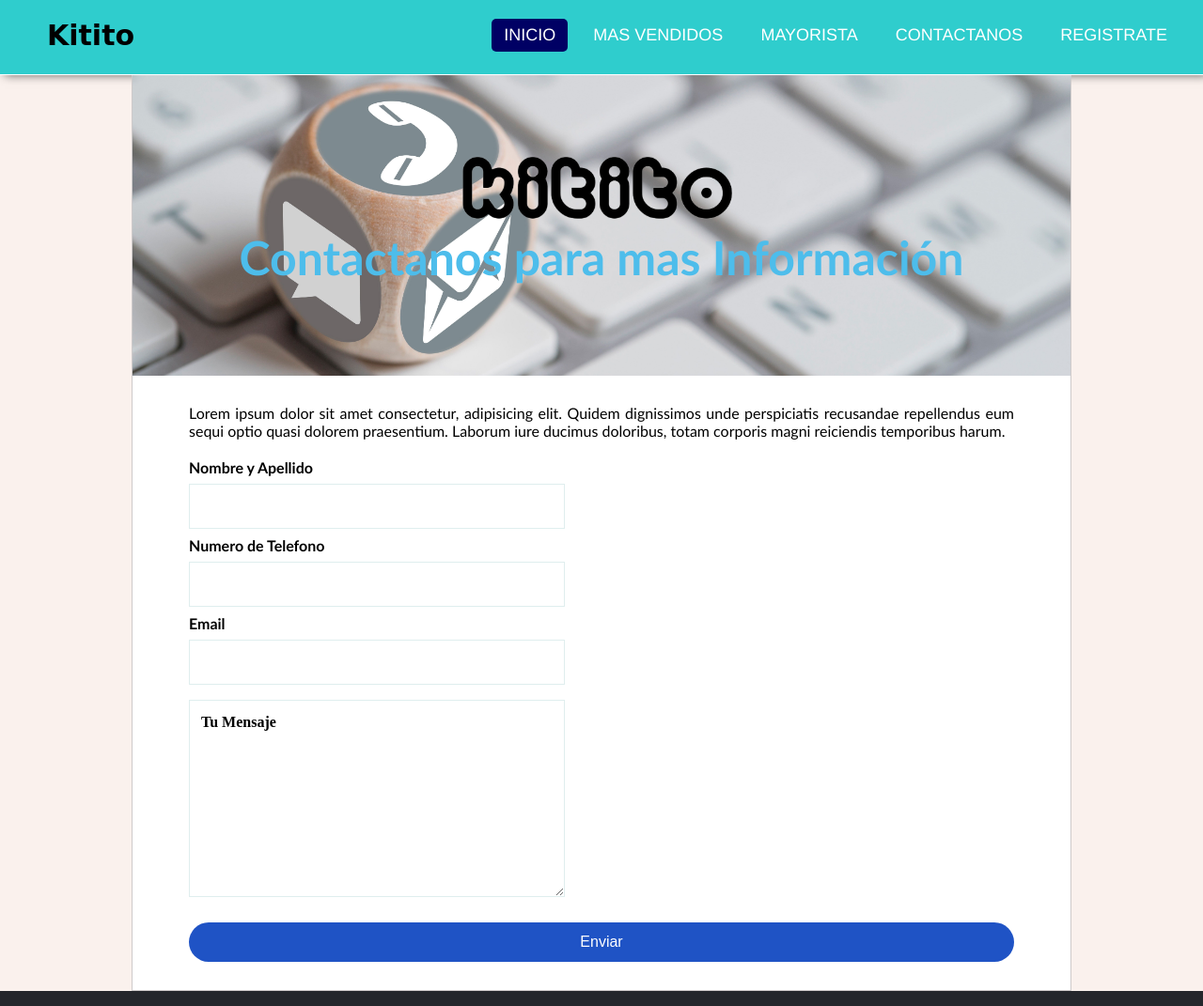
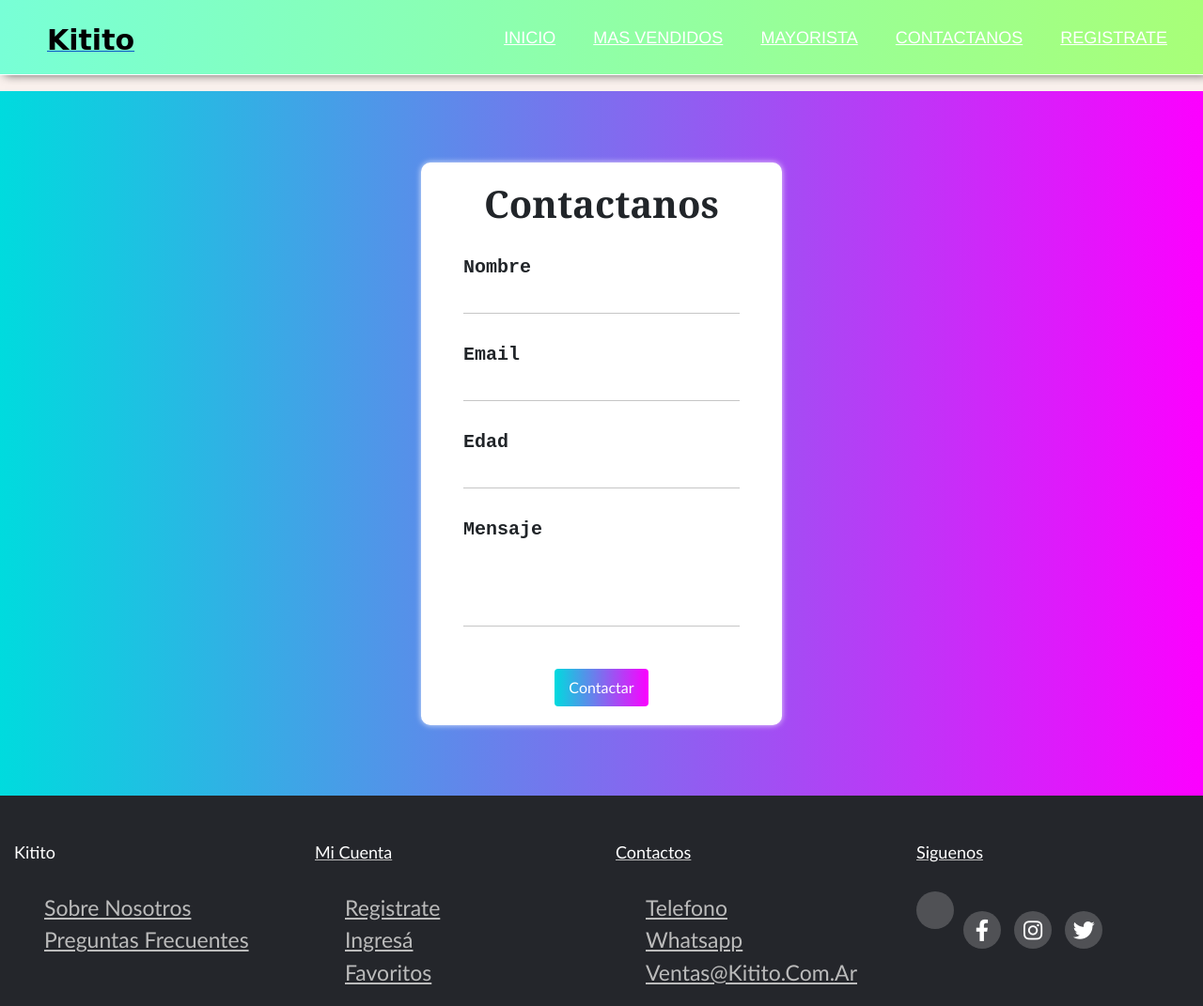
Before and after one commit to TrellixVulnTeam/Kitito_PONG, a plain HTML site: page pages/contactos.html in a window 1280 px wide. Shown: the top 1071 px of the page at 94% size. Drawn offline with nearby package versions, Linux system fonts and the light colour scheme; a web font is replaced by a local one.

Commit message:
primera version

```diff
--- a/index.css
+++ b/index.css
@@ -11,7 +11,10 @@ body {
 }
 
 nav {
-    background-color: #2fcdcd;
+    background: #a8ff78;  /* fallback for old browsers */
+    background: -webkit-linear-gradient(to right, #78ffd6, #a8ff78);  /* Chrome 10-25, Safari 5.1-6 */
+    background: linear-gradient(to right, #78ffd6, #a8ff78); /* W3C, IE 10+/ Edge, Firefox 16+, Chrome 26+, Opera 12+, Safari 7+ */
+
     height: 80px;
     width: 100%;
     border-bottom: 1px solid #fff;
@@ -51,8 +54,8 @@ nav {
     margin: 20px 5px;
 }
 
-.activo, .nav__lista li a:hover {
-    background: rgb(0, 0, 100);
+.nav__lista li a:hover {
+    background: rgb(75, 207, 75);
     transition: .5s;
 }
 
@@ -73,33 +76,6 @@ nav {
 
 /* -----------------------Index-------------------------------- */
 
-.baner{
-    margin-bottom: 25px;
-}
-.baner__img {
-    max-width: 100%;
-    height: auto;
-    margin: 20px 0;
-}
-
-.baner-item {
-    display: flex;
-    justify-content: center;
-    padding: 10px 0;
-    gap: 40px;
-
-}
-
-.circulo {
-    font-size: 20px;
-    cursor: pointer;
-    border-radius: 50%;
-}
-
-.circulo:hover {
-    background: rgb(29, 166, 245);
-    transition: all .3s;
-}
 
 .infinito {
     margin-left: 75px;
@@ -322,77 +298,84 @@ nav {
 
 
 /* -----------------------Contactos-------------------------------- */
-.contenedor-main{
-    width: 1000px;
-    margin: 0 auto;
-    background: white;
-    border: 1px solid #cecaca;
-    border-top-width: 0;
+
+.contacto__formulario {
+    background: #fc00ff;  /* fallback for old browsers */
+    background: -webkit-linear-gradient(to right, #00dbde, #fc00ff);  /* Chrome 10-25, Safari 5.1-6 */
+    background: linear-gradient(to right, #00dbde, #fc00ff); /* W3C, IE 10+/ Edge, Firefox 16+, Chrome 26+, Opera 12+, Safari 7+ */
+
+    width: 100%;
+    height: 750px;
+    display: flex;
+    justify-content: center;
+    align-items: center;
 }
 
-.contenedor__fondo {
-    height: 320px;
-    background: black url(/img/contato.jpg) center center no-repeat;
-    background-size: cover;
-    position: relative;
-    overflow: hidden;
+.titulo__formulario {
+    text-align: center;
+    margin: 10px 0;
+    font-family: Georgia, 'Times New Roman', Times, serif;
+    font-weight: 800;
 }
 
-.contenedor__logo {
-    text-align: center;
-    margin: 80px 0 ;
+.form__contactos{
+    background: #fff;
+    width: 30%;
+    padding: 10px 0;
+    border-radius: 10px;
+    box-shadow: 0 0 6px 0 rgba(255 , 255, 255, .8);
+}
+.formulario__contenedor {
+    width: 100%;
+    margin: auto;
+}
+
+.grupo {
+    position: relative;
+    margin: 45px;
+}
+
+.grupo input, textarea {
+    background: none;
+    color: #c6c6c6;
+    font-size: 18px;
+    padding: 10px 10px 10px 5px ;
+    width: 100%;
+    display: block;
+    border: none;
+    border-bottom: 1px solid;
+    resize: none;
 
 }
 
-.contenedor__titulo {
-    color: #4DBDEB;
-    font-size: 50px;
+.grupo label {
+    top: -16px;
+    position: absolute;
+    font-size: 20px;
+    font-family: 'Courier New', Courier, monospace;
+    font-weight: bold;
 }
 
-.logotipo {
-    width: 310px;
+.grupo input:focus,textarea:focus {
+    outline: none;
+    color: rgb(94, 93, 93);
+}
+
+.boton__contacto{
+    display: block;
+    width: 100px;
+    height: 40px;
+    border: none;
+    color: #fff;
+    border-radius: 4px;
+    font-size: 1rem;
+    margin: 10px    auto;
+    cursor: pointer;
+    background: linear-gradient(to right, #00dbde, #fc00ff);
 
 }
 
-.contenido {
-    margin: 30px 60px;
-}
 
-.contenido__texto {
-    text-align: justify;
-}
-
-.contenido label {
-    display: block;
-    font-size: 16px;
-    font-weight: 900;
-}
-
-.formulario-contacto {
-    margin-top: 20px;
-}
-
-.control--contacto {
-    width: 400px;
-    font-size: 16px;
-    font-weight: 600;
-    font-family: 'sans-sarif';
-    border: 1px solid #DFEEEE;
-    padding: 14px 12px;
-    margin: 8px 0;
-}
-
-.boton {
-    background: black;
-    border: none;
-    color:white;
-    display: block;
-    margin: auto;
-    border-radius: 2rem;
-    padding: 20px 60px;
-    margin-top: 20px;
-    cursor: pointer;
-}
 
 /* -----------------------Contactos-------------------------------- */
 
@@ -527,7 +510,7 @@ ul{
 
 /* <-----------------Vistas------------------------------->*/
 
-@media (max-width: 1024px ) {
+@media screen and (max-width: 1024px ) {
 
     .enlace-logo{
         padding-left: 5px;
@@ -541,14 +524,6 @@ ul{
 
     /* -----------------------Index-------------------------------- */
 
-    .main__categoria {
-        margin: 1rem;
-    }
-
-
-    .categoria__grid {
-        grid-template-columns: repeat(3, 1fr);
-    }
 
     /* -----------------------Index-------------------------------- */
 
@@ -605,7 +580,9 @@ ul{
 
     /* -----------------------Contactos-------------------------------- */
 
-
+        .form__contactos{
+            width: 65%;
+        }
 
     /* -----------------------Contactos-------------------------------- */
 
@@ -631,7 +608,7 @@ ul{
 
 
 }
-@media (max-width: 600px) {
+@media screen and (max-width: 600px) {
 
     .check-boton{
         display: block;
@@ -646,6 +623,7 @@ ul{
         text-align: center;
         transition: all .5s;
         top: 79px;
+
     }
 
     .nav__lista li {
@@ -658,9 +636,11 @@ ul{
         font-size: 20px;
     }
 
-    .activo, .nav__lista li a:hover{
-        background: none;
-        color: rgb(0, 255, 42);
+    .nav__lista li a:hover{
+        background: #0f0c29;  /* fallback for old browsers */
+        background: -webkit-linear-gradient(to right, #24243e, #302b63, #0f0c29);  /* Chrome 10-25, Safari 5.1-6 */
+        background: linear-gradient(to right, #24243e, #302b63, #0f0c29); /* W3C, IE 10+/ Edge, Firefox 16+, Chrome 26+, Opera 12+, Safari 7+ */
+
     }
 
     #check:checked ~ ul {
@@ -670,15 +650,7 @@ ul{
 
     /* -----------------------Index-------------------------------- */
 
-    /* -------------------En Progeso-------------------------------- */
 
-
-    .categoria__grid {
-        grid-template-columns: repeat(1, 1fr);
-    }
-    .baner-item {
-        gap: 10px;
-    }
 
     /* -----------------------Index-------------------------------- */
 
@@ -686,8 +658,14 @@ ul{
 
     /* -------------------Mas Vendidos-------------------------------- */
 
+    .mv__titulo {
+        padding: 0 30px;
+        font-size: 50px;
+        margin: 10px auto;
+    }
+
     .mv__categoria{
-        padding: 0 auto;
+        margin: 0 auto;
     }
 
     .mv__grid{
@@ -698,10 +676,39 @@ ul{
     /* -------------------Mas Vendidos-------------------------------- */
 
 
+    /* -----------------------Mayorista-------------------------------- */
+
+    .mayorista__titulo{
+        padding: 40px;
+        font-size: 1rem;
+    }
+
+    .mayorista__boton h2 {
+        margin: 0 0 0 40px;
+        padding: 5px 40px;
+    }
+
+    .mayorista__contacto{
+        padding: 0 40px;
+    }
+
+    .mayorista__contacto h4 {
+        padding-top: 20px;
+        font-size: 20px;
+    }
+
+    .mayorista__caracteristicas{
+        margin: 50px 0 0 20px;
+    }
+
+    /* -----------------------Mayorista-------------------------------- */
 
     /* -----------------------Contactos-------------------------------- */
 
-    /* -----------------------En Progreso-------------------------------- */
+
+    .form__contactos{
+        width: 90%;
+    }
 
     /* -----------------------Contactos-------------------------------- */
 
@@ -709,7 +716,14 @@ ul{
 
     /* -------------------------Registro-------------------------------- */
 
-    /* -----------------------En Progreso-------------------------------- */
+
+    .formulario {
+        width: 90%;
+    }
+    .formulario__texto{
+        line-height: 20px;
+        margin-bottom: 5px;
+    }
 
     /* -------------------------Registro-------------------------------- */
 
--- a/pages/contactos.html
+++ b/pages/contactos.html
@@ -1,10 +1,10 @@
 <!DOCTYPE html>
 <html lang="en">
 <head>
-
     <meta charset="UTF-8">
     <meta http-equiv="X-UA-Compatible" content="IE=edge">
     <meta name="viewport" content="width=device-width, initial-scale=1.0">
+    <link href="https://cdn.jsdelivr.net/npm/bootstrap@5.1.3/dist/css/bootstrap.min.css" rel="stylesheet" integrity="sha384-1BmE4kWBq78iYhFldvKuhfTAU6auU8tT94WrHftjDbrCEXSU1oBoqyl2QvZ6jIW3" crossorigin="anonymous">
     <link rel="stylesheet" href="../index.css">
     <!-- Enlaces de Externos  -->
     <link href="https://fonts.googleapis.com/css2?family=Gravitas+One&family=Holtwood+One+SC&family=Permanent+Marker&family=Titan+One&display=swap" rel="stylesheet">
@@ -34,36 +34,30 @@
             </nav>
         </header>
 
-    <main class="contenedor-main">
-            <section>
-                <div class="contenedor__fondo">
-                    <div class="contenedor__logo">
-                        <img class="logotipo" src="/img/kitito.png" alt="logotipo">
-                        <h2 class="contenedor__titulo">Contactanos para mas Información</h2>
-                    </div>
+    <div class="contacto__formulario">
+        <form action="" class="form__contactos">
+            <div class="formulario__contenedor">
+                <h1 class="titulo__formulario">Contactanos</h1>
+                <div class="grupo">
+                    <input type="text" name="nombre" id="nombre"></span>
+                    <label for="nombre">Nombre</label>
                 </div>
-            </section>
-
-            <section>
-                <div class="contenido">
-                    <p class="contenido__texto">Lorem ipsum dolor sit amet consectetur, adipisicing elit. Quidem dignissimos unde perspiciatis recusandae repellendus eum sequi optio quasi dolorem praesentium. Laborum iure ducimus doloribus, totam corporis magni reiciendis temporibus harum.</p>
-                    <form class="formulario-contacto" action="">
-                        <label for="nombre-apellido">Nombre y Apellido</label>
-                        <input type="text" class="control--contacto" name="nombre-apellido" id="nombre-apellido">
-
-                        <label for="numero-telefono">Numero de Telefono</label>
-                        <input type="number" class="control--contacto" name="numero-telefono" id="numero-telefono">
-
-                        <label for="correo">Email</label>
-                        <input type="email" class="control--contacto" name="correo" id="correo">
-
-                        <label for="textarea"></label>
-                        <textarea class="control--contacto" name="tu-mensaje" id="tu-mensaje" cols="30" rows="10">Tu Mensaje</textarea>
-                        <button class="boton">Enviar</button>
-                    </form>
+                <div class="grupo">
+                    <input type="email" name="email" id="email"></span>
+                    <label for="email">Email</label>
                 </div>
-            </section>
-    </main>
+                <div class="grupo">
+                    <input type="text" name="edad" id="edad"></span>
+                    <label for="edad">Edad</label>
+                </div>
+                <div class="grupo">
+                    <textarea name="mensaje" id="mensaje" rows="3"></textarea>
+                    <label for="mensaje">Mensaje</label>
+                </div>
+                <button type="submit" class="boton__contacto">Contactar</button>
+            </div>
+        </form>
+    </div>
 
     <footer class="footer">
         <div class="footer__contenedorr">
@@ -102,5 +96,7 @@
             </div>
         </div>
     </footer>
+    <script src="https://cdn.jsdelivr.net/npm/@popperjs/core@2.10.2/dist/umd/popper.min.js" integrity="sha384-7+zCNj/IqJ95wo16oMtfsKbZ9ccEh31eOz1HGyDuCQ6wgnyJNSYdrPa03rtR1zdB" crossorigin="anonymous"></script>
+    <script src="https://cdn.jsdelivr.net/npm/bootstrap@5.1.3/dist/js/bootstrap.min.js" integrity="sha384-QJHtvGhmr9XOIpI6YVutG+2QOK9T+ZnN4kzFN1RtK3zEFEIsxhlmWl5/YESvpZ13" crossorigin="anonymous"></script>
 </body>
 </html>
```
Also changed, not shown: index.html (+47 -15 lines), pages/mas-vendidos.html (+3 -27 lines), pages/mayorista.html (+5 -4 lines), pages/registro.html (+8 -11 lines), img/baner.jpg (deleted), img/baner.png (added), img/baner2.jpg (deleted), img/baner2.png (added), img/baner3.png (added), img/baner4.png (added), img/baner5.png (added), img/contato.jpg (deleted).
